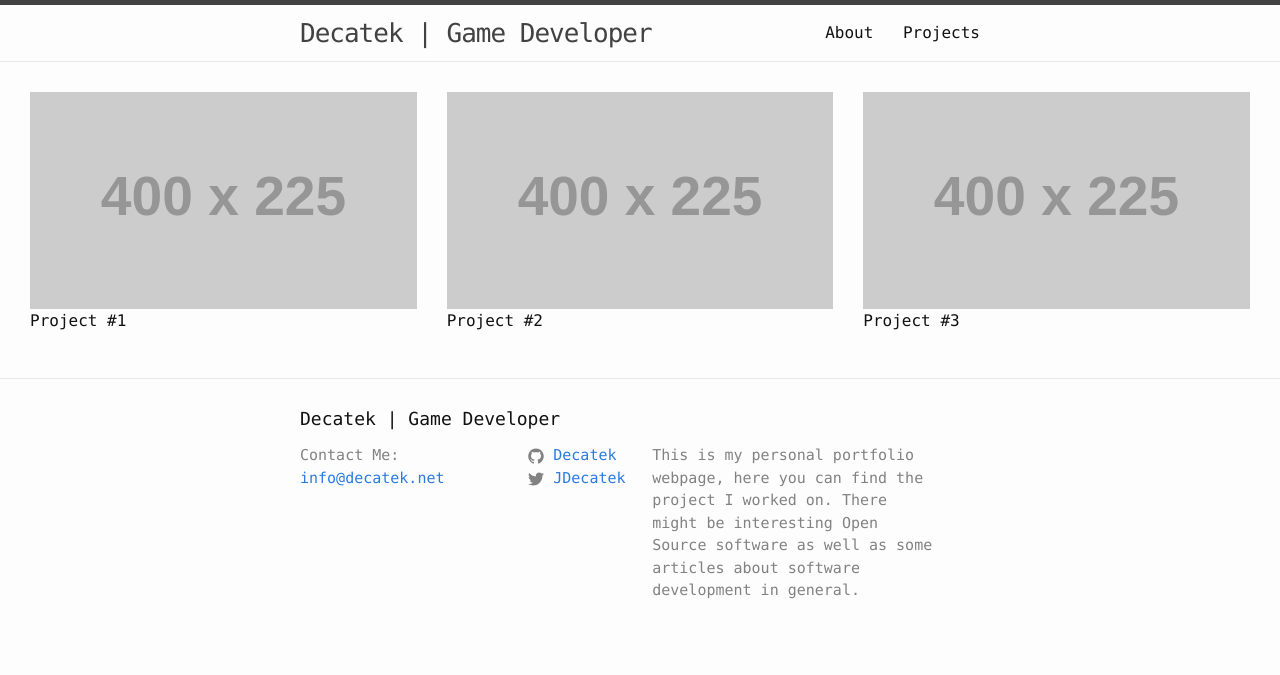
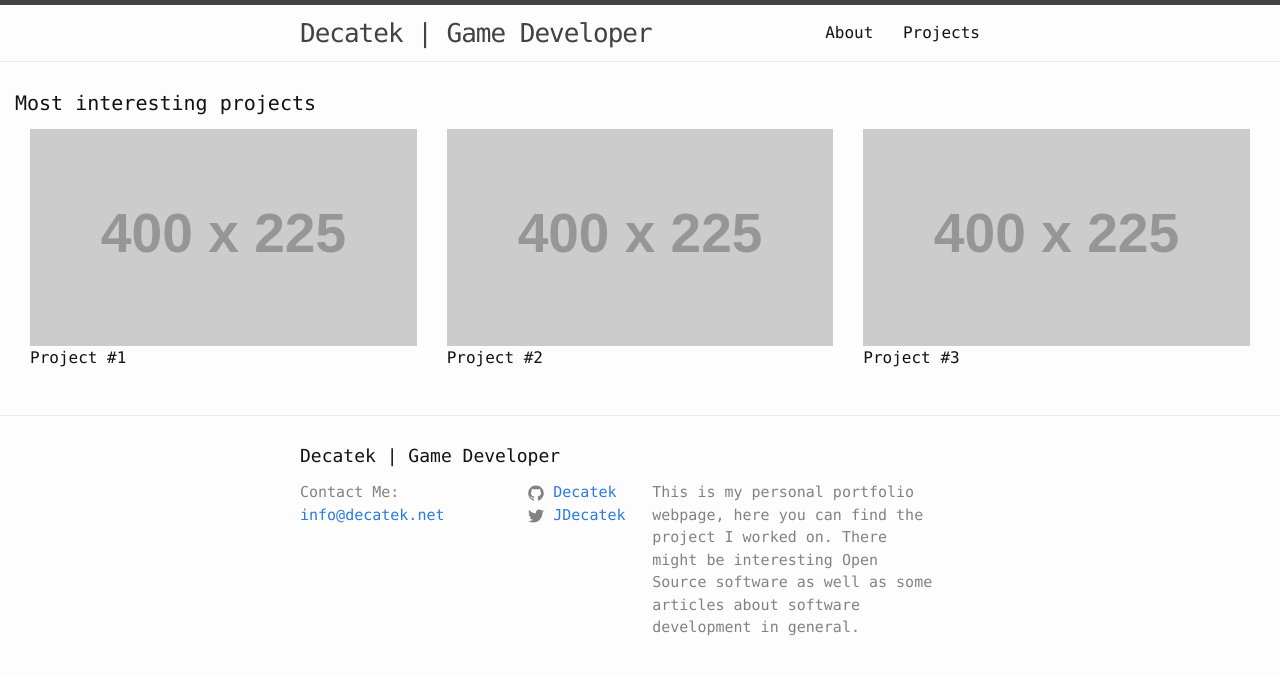
Before and after one commit to Decatek/decatek-ghpages, a Jekyll site: the page built from index.html, in a window 1280 px wide. Shown: the top 675 px of the page. Built offline with Jekyll 4.4.1, drawn with Linux system fonts in a browser that asks for light colours; Markdown is read by kramdown in place of the engine named in the settings.

Commit message:
Restyled index to have centered images, added container to about.html

```diff
--- a/about.html
+++ b/about.html
@@ -3,7 +3,7 @@
 title: About
 ---
 
-<div class="home">
+<div class="home container">
 
   <h1 class="page-heading">About</h1>
   <div class="about-content">
--- a/index.html
+++ b/index.html
@@ -1,17 +1,18 @@
 ---
 layout: default
 ---
-<div class="container-fluid">
+<div class="container-fluid project-title home">
+  <h1 class="page-heading">Most interesting projects</h1>
   <div class="col col-md-4">
-    <img src="http://placehold.it/400x225">
+    <img class="center" src="http://placehold.it/400x225">
     <p>Project #1</p>
   </div>
   <div class="col col-md-4">
-    <img src="http://placehold.it/400x225">
+    <img class="center" src="http://placehold.it/400x225">
     <p>Project #2</p>
   </div>
   <div class="col col-md-4">
-    <img src="http://placehold.it/400x225">
+    <img class="center" src="http://placehold.it/400x225">
     <p>Project #3</p>
   </div>
 </div>
```
